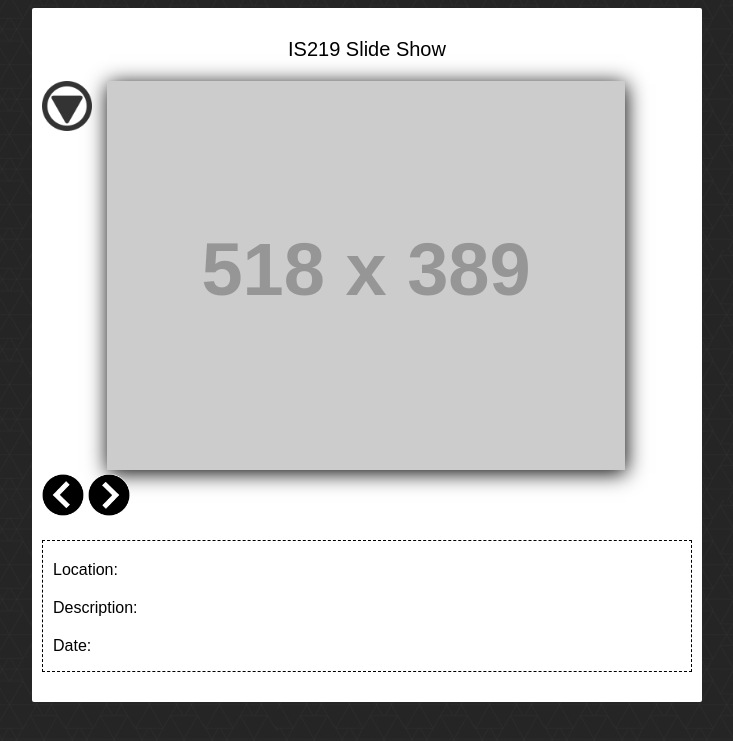
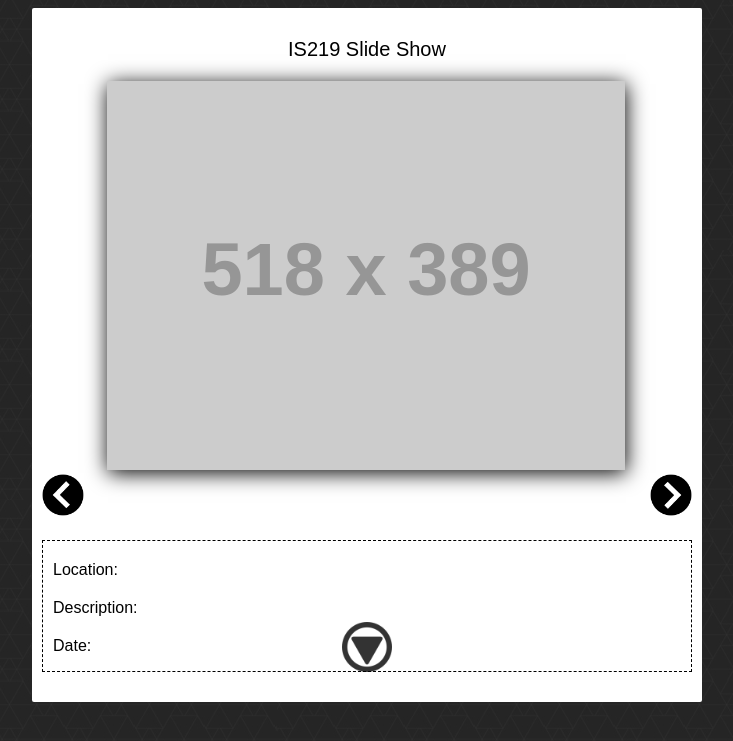
Before and after one commit to ac486/is219s16chen-p2, a PHP site: page /index.html in a window 1280 px wide. Shown: the top 741 px of the page, without its empty margins (273-1006 px from the left). Run offline with PHP 8.4, Linux system fonts and the light colour scheme; grey boxes labelled with a size stand in for pictures from a placeholder-image service; some libraries are stand-ins or nearby versions.

Commit message:
changed button positioning

```diff
--- a/css/style.css
+++ b/css/style.css
@@ -30,7 +30,9 @@
 	position: absolute;
 	z-index: 3;
 	opacity: .8;
-	top: 0px;
+
+	right: 300px;
+	bottom: 0px;
 }
 
 .thumbnail {
@@ -57,6 +59,8 @@
 #nextPhoto {
 	height: 42px;
 	width: 42px;
+	position: absolute;
+	right: 0px;
 }
 
 .details p {
```
Also changed, not shown: 1 other file.
